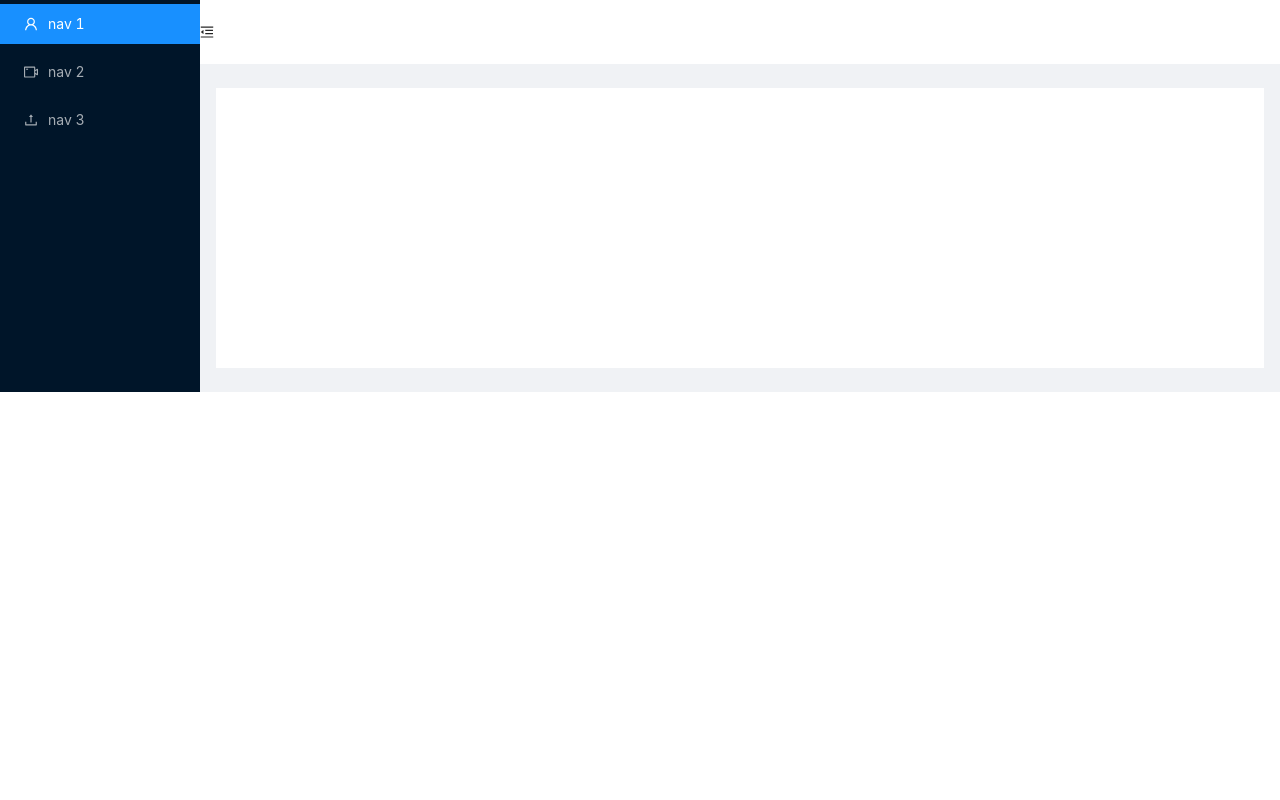
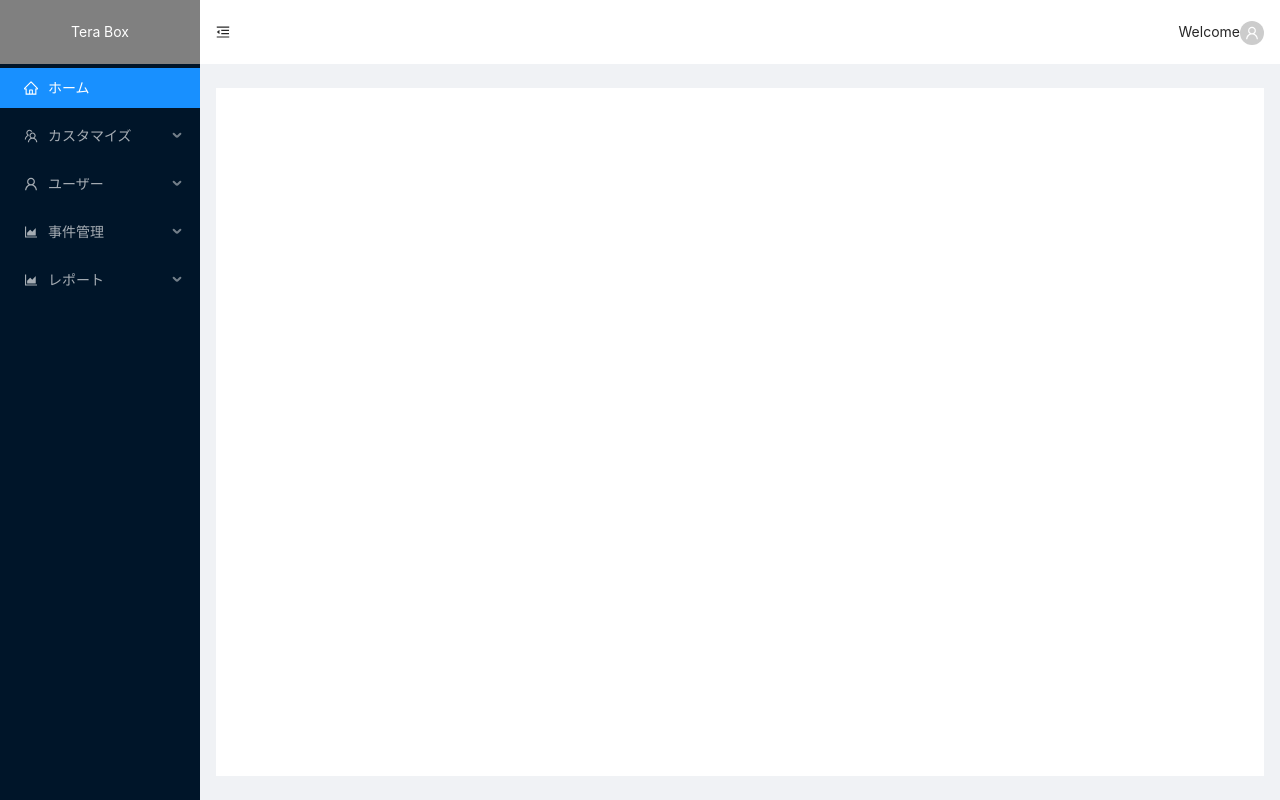
Before and after one commit to kai2eng/newssystem, a React (Create React App) app: page /#/home in a window 1280 px wide. Built offline with nearby package versions, Linux system fonts and the light colour scheme; no server answers.

Commit message:
feature sidemenu

```diff
--- a/src/App.tsx
+++ b/src/App.tsx
@@ -12,9 +12,5 @@ export default function App() {
       });
   }, []);
 
-  return (
-    <div>
-      <IndexRouter></IndexRouter>
-    </div>
-  );
+  return <IndexRouter></IndexRouter>;
 }
--- a/src/components/sandbox/SideMenu.tsx
+++ b/src/components/sandbox/SideMenu.tsx
@@ -1,40 +1,155 @@
-import React from 'react'
-import { Layout, Menu } from 'antd';
+import React from "react";
+import { Layout, Menu } from "antd";
 import {
-  MenuFoldOutlined,
-  MenuUnfoldOutlined,
-  UploadOutlined,
+  HomeOutlined,
+  TeamOutlined,
+  AreaChartOutlined,
   UserOutlined,
-  VideoCameraOutlined,
-} from '@ant-design/icons';
+} from "@ant-design/icons";
+import "./index.css";
 const { Sider } = Layout;
+
+//模拟数组结构
+// const items = [
+//   {
+//     key: "/home",
+//     icon: <HomeOutlined />,
+//     label: "ホーム",
+//   },
+//   {
+//     key: "/user-manage/list",
+//     icon: <TeamOutlined />,
+//     label: "カスタマイズ",
+//     children: [
+//       {
+//         key: "/right-manage/role/list",
+//         label: "権限管理",
+//         icon: <TeamOutlined />,
+//       },
+//       {
+//         key: "/right-manage/right/list",
+//         label: "スペース管理",
+//         icon: <TeamOutlined />,
+//       },
+//     ],
+//   },
+//   {
+//     key: "3",
+//     icon: <UserOutlined />,
+//     label: "ユーザー",
+//     children: [
+//       {
+//         key: "3-1",
+//         label: "test",
+//         icon: <TeamOutlined />,
+//       },
+//     ],
+//   },
+//   {
+//     key: "4",
+//     icon: <AreaChartOutlined />,
+//     label: "事件管理",
+//     children: [
+//       {
+//         key: "4-1",
+//         label: "アップロード申請",
+//         icon: <TeamOutlined />,
+//       },
+//       {
+//         key: "4-1",
+//         label: "空間申請",
+//         icon: <TeamOutlined />,
+//       },
+//     ],
+//   },
+//   {
+//     key: "5",
+//     icon: <AreaChartOutlined />,
+//     label: "レポート",
+//     children: [
+//       {
+//         key: "5-1",
+//         label: "test",
+//         icon: <TeamOutlined />,
+//       },
+//     ],
+//   },
+// ];
 
 export default function SideMenu() {
   return (
-    <Sider trigger={null} collapsible >
-      <div className="logo" />
+    <Sider trigger={null} collapsible collapsed={false}>
+      <div className="logo">Tera Box</div>
       <Menu
         theme="dark"
         mode="inline"
-        defaultSelectedKeys={['1']}
+        defaultSelectedKeys={["1"]}
         items={[
           {
-            key: '1',
-            icon: <UserOutlined />,
-            label: 'nav 1',
+            key: "1",
+            icon: <HomeOutlined />,
+            label: "ホーム",
           },
           {
-            key: '2',
-            icon: <VideoCameraOutlined />,
-            label: 'nav 2',
+            key: "2",
+            icon: <TeamOutlined />,
+            label: "カスタマイズ",
+            children: [
+              {
+                key: "2-1",
+                label: "権限管理",
+                icon: <TeamOutlined />,
+              },
+              {
+                key: "2-2",
+                label: "スペース管理",
+                icon: <TeamOutlined />,
+              },
+            ],
           },
           {
-            key: '3',
-            icon: <UploadOutlined />,
-            label: 'nav 3',
+            key: "3",
+            icon: <UserOutlined />,
+            label: "ユーザー",
+            children: [
+              {
+                key: "3-1",
+                label: "test",
+                icon: <TeamOutlined />,
+              },
+            ],
+          },
+          {
+            key: "4",
+            icon: <AreaChartOutlined />,
+            label: "事件管理",
+            children: [
+              {
+                key: "4-1",
+                label: "アップロード申請",
+                icon: <TeamOutlined />,
+              },
+              {
+                key: "4-1",
+                label: "空間申請",
+                icon: <TeamOutlined />,
+              },
+            ],
+          },
+          {
+            key: "5",
+            icon: <AreaChartOutlined />,
+            label: "レポート",
+            children: [
+              {
+                key: "5-1",
+                label: "test",
+                icon: <TeamOutlined />,
+              },
+            ],
           },
         ]}
       />
     </Sider>
-  )
+  );
 }
--- a/src/components/sandbox/TopHeader.tsx
+++ b/src/components/sandbox/TopHeader.tsx
@@ -1,19 +1,56 @@
 import React, { useState } from "react";
-import { Layout } from 'antd';
+import { Layout, Dropdown, Menu, Avatar } from "antd";
 import {
   MenuFoldOutlined,
   MenuUnfoldOutlined,
-} from '@ant-design/icons';
+  UserOutlined,
+} from "@ant-design/icons";
 
 const { Header } = Layout;
 
 export default function TopHeader() {
-  const [collapsed, setCollapsed] = useState(false)
+  const [collapsed, setCollapsed] = useState(false);
+  const changeCollapsed = () => {
+    setCollapsed(!collapsed);
+  };
+
+  const menu = (
+    <Menu
+      items={[
+        {
+          key: "1",
+          label: (
+            <a
+              target="_blank"
+              rel="noopener noreferrer"
+              href="https://www.antgroup.com"
+            >
+              SuperAdmin
+            </a>
+          ),
+        },
+        {
+          key: "4",
+          danger: true,
+          label: "LogOut",
+        },
+      ]}
+    />
+  );
+
   return (
-    <Header className="site-layout-background" style={{ padding: 0 }}>
-      {
-        collapsed ? <MenuUnfoldOutlined /> : <MenuFoldOutlined />
-      }
+    <Header className="site-layout-background" style={{ padding: "0 16px" }}>
+      {collapsed ? (
+        <MenuUnfoldOutlined onClick={changeCollapsed} />
+      ) : (
+        <MenuFoldOutlined onClick={changeCollapsed} />
+      )}
+      <div style={{ float: "right" }}>
+        <span>Welcome</span>
+        <Dropdown overlay={menu}>
+          <Avatar size="small" icon={<UserOutlined />} />
+        </Dropdown>
+      </div>
     </Header>
-  )
+  );
 }
--- /dev/null
+++ b/src/components/sandbox/index.css
@@ -0,0 +1,8 @@
+.logo{
+    line-height: 64px;
+    color:white;
+    background-color: gray;
+    font-size: 18;
+    margin: 10;
+    text-align: center;
+}
--- a/src/views/sandbox/SandBox.css
+++ b/src/views/sandbox/SandBox.css
@@ -19,3 +19,7 @@
 .site-layout .site-layout-background {
     background: #fff;
 }
+
+#root,.ant-layout{
+height: 100%;
+}
--- a/src/views/sandbox/SandBox.tsx
+++ b/src/views/sandbox/SandBox.tsx
@@ -6,8 +6,8 @@ import Home from "./home/Home";
 import UserList from "./user-manage/UserList";
 import RoleList from "./right-manage/RoleList";
 import RightList from "./right-manage/RightList";
-import { Layout, Menu } from 'antd';
-import './SandBox.css'
+import { Layout, Menu } from "antd";
+import "./SandBox.css";
 const { Content } = Layout;
 
 export default function SandBox() {
@@ -19,7 +19,7 @@ export default function SandBox() {
         <Content
           className="site-layout-background"
           style={{
-            margin: '24px 16px',
+            margin: "24px 16px",
             padding: 24,
             minHeight: 280,
           }}
```
